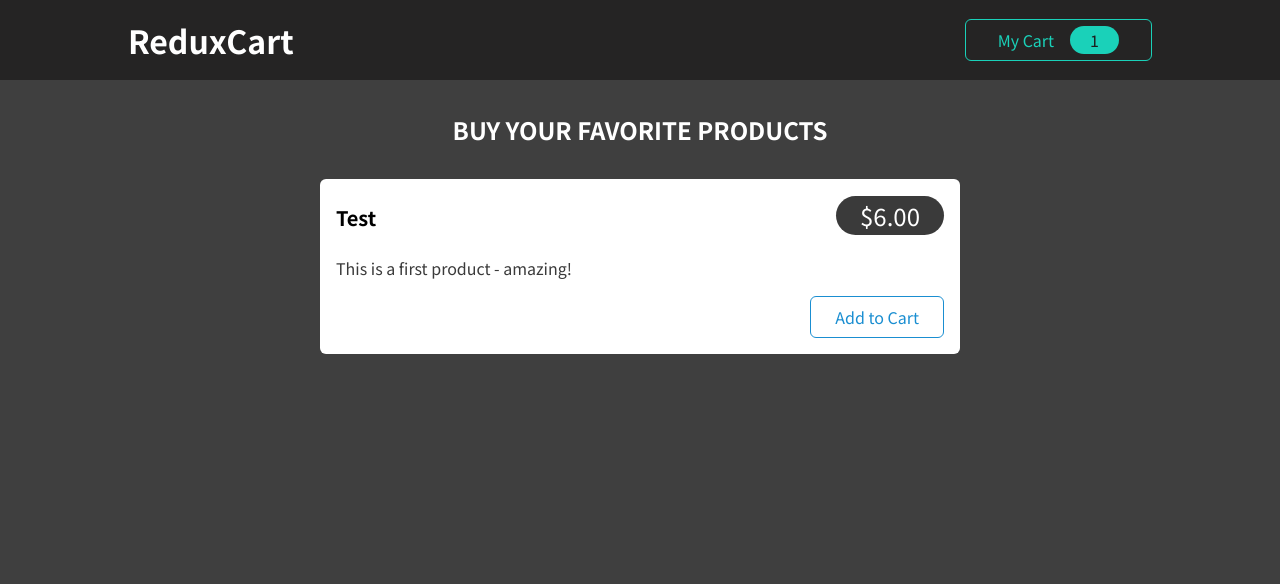
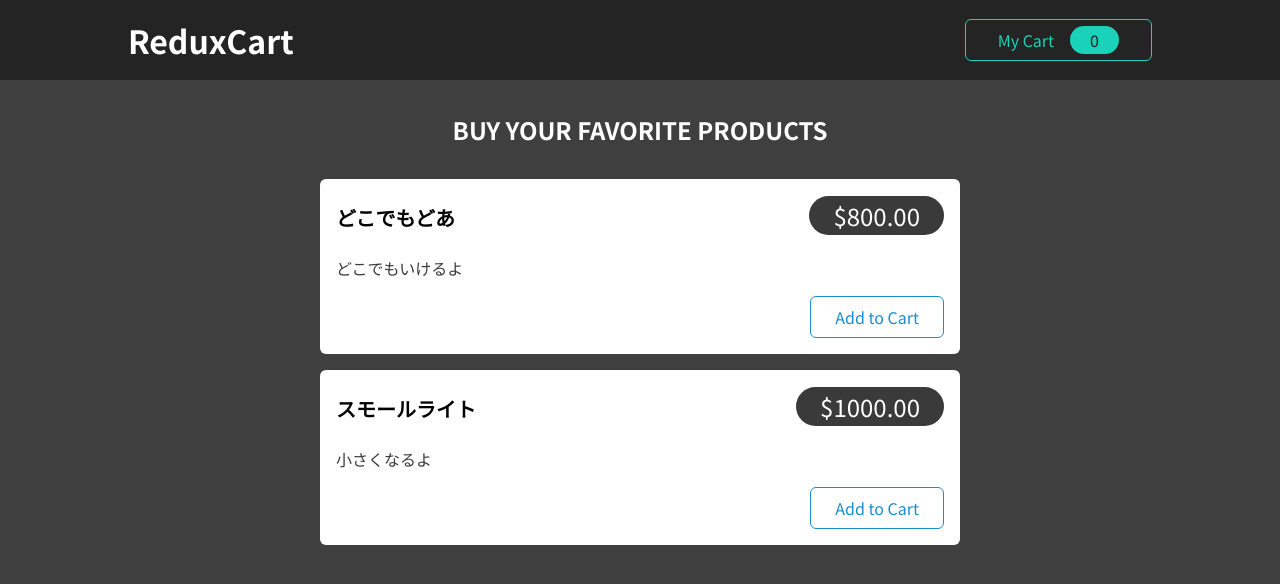
Before and after one commit to Masahiro-Kaga/practice1, a React (Create React App) app: page / in a window 1280 px wide. Shown: the top 584 px of the page. Built offline with nearby package versions, Linux system fonts and the light colour scheme.

Commit message:
252,3 Second half done(Second try)

```diff
--- a/src/components/Cart/Cart.js
+++ b/src/components/Cart/Cart.js
@@ -1,15 +1,26 @@
-import Card from '../UI/Card';
-import classes from './Cart.module.css';
-import CartItem from './CartItem';
+import Card from "../UI/Card";
+import classes from "./Cart.module.css";
+import CartItem from "./CartItem";
+import { useSelector } from "react-redux";
 
 const Cart = (props) => {
+  const cartItems = useSelector((state) => state.cart.items);
   return (
     <Card className={classes.cart}>
       <h2>Your Shopping Cart</h2>
       <ul>
-        <CartItem
-          item={{ title: 'Test Item', quantity: 3, total: 18, price: 6 }}
-        />
+        {cartItems.map((item) => (
+          <CartItem
+            key={item.id}
+            item={{
+              id: item.id,
+              title: item.name,
+              quantity: item.quantity,
+              total: item.totalPrice,
+              price: item.price,
+            }}
+          />
+        ))}
       </ul>
     </Card>
   );
--- a/src/components/Cart/CartButton.js
+++ b/src/components/Cart/CartButton.js
@@ -1,8 +1,11 @@
 import classes from './CartButton.module.css';
 import { useDispatch } from 'react-redux';
 import { uiActions } from '../../store/ui-slice';
+import { useSelector } from 'react-redux';
 
 const CartButton = (props) => {
+
+  const totalQuantity = useSelector((state) => state.cart.totalQuantity)
   const dispatch = useDispatch();
   const toggleCartHandler = () =>{
     dispatch(uiActions.toggle())
@@ -10,7 +13,7 @@ const CartButton = (props) => {
   return (
     <button className={classes.button} onClick={toggleCartHandler}>
       <span>My Cart</span>
-      <span className={classes.badge}>1</span>
+      <span className={classes.badge}>{totalQuantity}</span>
     </button>
   );
 };
--- a/src/components/Cart/CartItem.js
+++ b/src/components/Cart/CartItem.js
@@ -1,14 +1,23 @@
-import classes from './CartItem.module.css';
+import classes from "./CartItem.module.css";
+import { cartActions } from "../../store/cart-slice";
+import { useDispatch } from "react-redux";
 
 const CartItem = (props) => {
-  const { title, quantity, total, price } = props.item;
+  const { title, quantity, total, price, id } = props.item;
+  const dispatch = useDispatch();
+  const addItemHandler = () => {
+    dispatch(cartActions.addItemToCart({ title, price, id }));
+  };
 
+  const removeItemHandler = () => {
+    dispatch(cartActions.removeItemFromCart(id));
+  };
   return (
     <li className={classes.item}>
       <header>
         <h3>{title}</h3>
         <div className={classes.price}>
-          ${total.toFixed(2)}{' '}
+          ${total.toFixed(2)}{" "}
           <span className={classes.itemprice}>(${price.toFixed(2)}/item)</span>
         </div>
       </header>
@@ -17,8 +26,8 @@ const CartItem = (props) => {
           x <span>{quantity}</span>
         </div>
         <div className={classes.actions}>
-          <button>-</button>
-          <button>+</button>
+          <button onClick={removeItemHandler}>-</button>
+          <button onClick={addItemHandler}>+</button>{" "}
         </div>
       </div>
     </li>
--- a/src/components/Shop/ProductItem.js
+++ b/src/components/Shop/ProductItem.js
@@ -1,8 +1,20 @@
-import Card from '../UI/Card';
-import classes from './ProductItem.module.css';
+import Card from "../UI/Card";
+import classes from "./ProductItem.module.css";
+import { cartActions } from "../../store/cart-slice";
+import { useDispatch } from "react-redux";
 
 const ProductItem = (props) => {
-  const { title, price, description } = props;
+  const { title, price, description, id } = props;
+  const dispatch = useDispatch();
+  const cartAddHandler = () => {
+    dispatch(
+      cartActions.addItemToCart({
+        title,
+        id,
+        price,
+      })
+    );
+  };
 
   return (
     <li className={classes.item}>
@@ -13,7 +25,7 @@ const ProductItem = (props) => {
         </header>
         <p>{description}</p>
         <div className={classes.actions}>
-          <button>Add to Cart</button>
+          <button onClick={cartAddHandler}>Add to Cart</button>
         </div>
       </Card>
     </li>
--- a/src/components/Shop/Products.js
+++ b/src/components/Shop/Products.js
@@ -1,16 +1,35 @@
-import ProductItem from './ProductItem';
-import classes from './Products.module.css';
+import ProductItem from "./ProductItem";
+import classes from "./Products.module.css";
+
+const DUMMY_PRODUCTS = [
+  {
+    id: "p1",
+    title: "どこでもどあ",
+    price: 800,
+    description: "どこでもいけるよ",
+  },
+  {
+    id: "p2",
+    title: "スモールライト",
+    price: 1000,
+    description: "小さくなるよ",
+  },
+];
 
 const Products = (props) => {
   return (
     <section className={classes.products}>
       <h2>Buy your favorite products</h2>
       <ul>
-        <ProductItem
-          title='Test'
-          price={6}
-          description='This is a first product - amazing!'
-        />
+        {DUMMY_PRODUCTS.map((product) => (
+          <ProductItem
+            key={product.id}
+            id={product.id}
+            title={product.title}
+            price={product.price}
+            description={product.description}
+          />
+        ))}
       </ul>
     </section>
   );
--- /dev/null
+++ b/src/store/cart-slice.js
@@ -0,0 +1,46 @@
+import { createSlice } from "@reduxjs/toolkit";
+
+const initialState = {
+    items:[],
+    totalQuantity:0
+ };
+
+const cartSlice = createSlice({
+    name:'cart',
+    initialState,
+    reducers:{
+        addItemToCart(state,action){
+            const newItem = action.payload;
+            const existingItem = state.items.find((item) => item.id === newItem.id );
+            state.totalQuantity++;
+            if(!existingItem){
+                state.items.push({
+                    id:newItem.id,
+                    price:newItem.price,
+                    name:newItem.title,
+                    totalPrice:newItem.price,
+                    quantity:1
+                })
+            }else{
+                existingItem.quantity++;
+                existingItem.totalPrice += existingItem.price;
+            }
+        },
+        removeItemFromCart(state,action){
+            const id = action.payload;
+            const existingItem = state.items.find((item) => item.id === id );
+            state.totalQuantity--;
+            if(existingItem.quantity === 1){
+                state.items = state.items.filter((item) => (
+                    item.id !== id
+                ))
+            }else{
+                existingItem.quantity--;
+                existingItem.totalPrice -= existingItem.price;
+            }
+        }
+    }
+})
+
+export const cartActions = cartSlice.actions;
+export default cartSlice;
--- a/src/store/index.js
+++ b/src/store/index.js
@@ -1,8 +1,9 @@
 import { configureStore } from "@reduxjs/toolkit";
 import uiSlice from "./ui-slice";
+import cartSlice from "./cart-slice";
 
 const store = configureStore({
-    reducer:{ui:uiSlice.reducer}
+    reducer:{ui:uiSlice.reducer,cart:cartSlice.reducer}
 });
 
 export default store;
```
